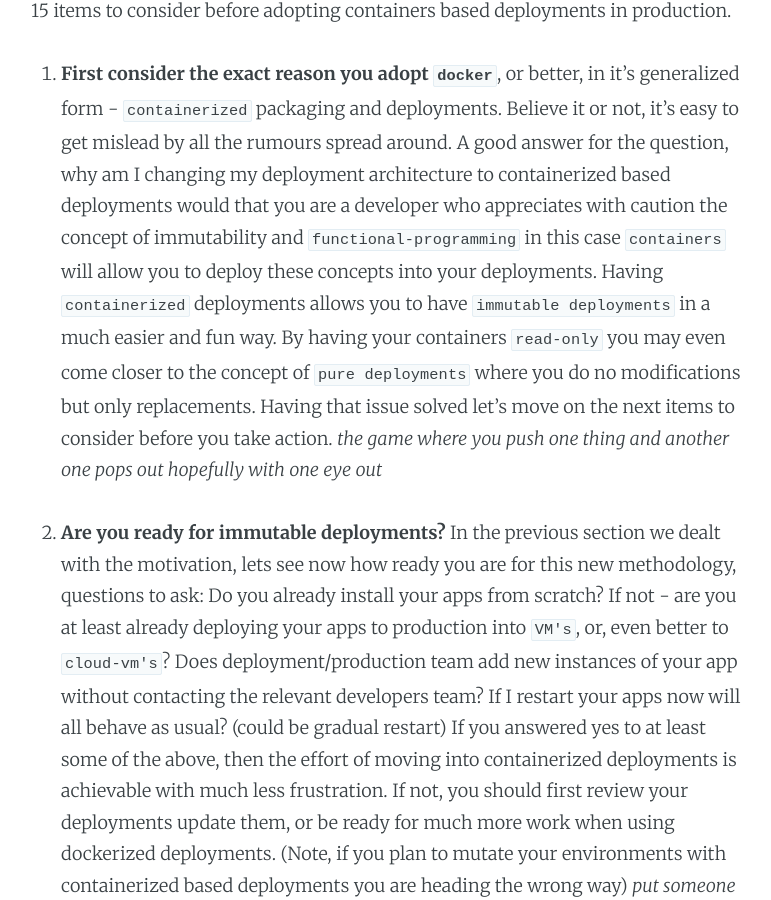
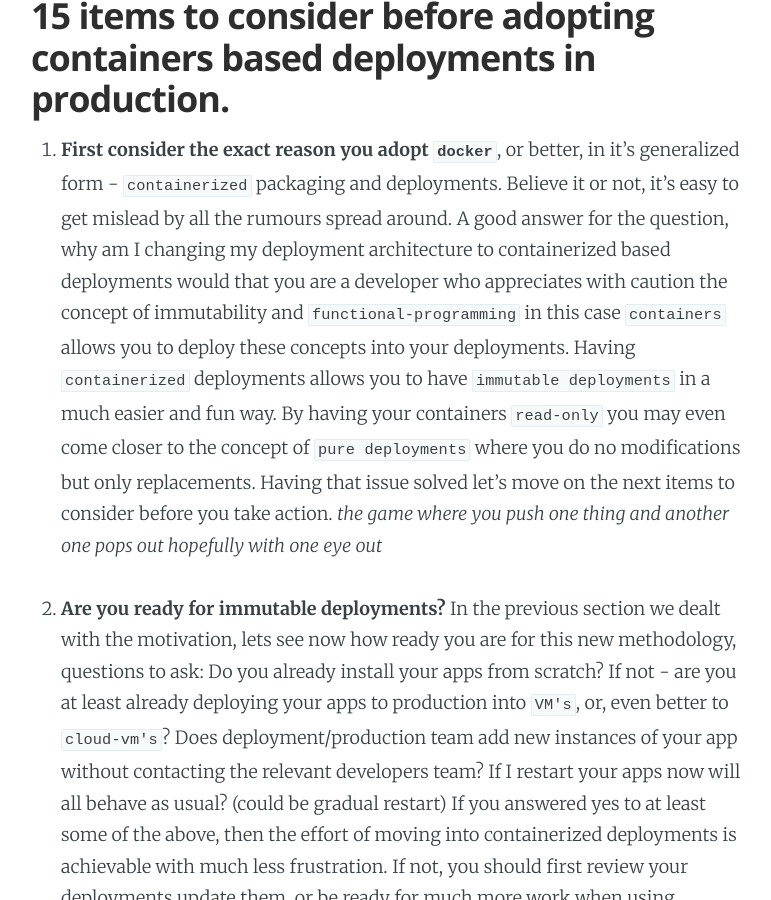
Before and after one commit to tomer-ben-david/tomer-ben-david.github.io.jekyll, a Jekyll site: the page built from _posts/2015-11-09-10-items-to-consider-before-migrating-to-docker.md, in a window 1280 px wide and 900 px high, scrolled down 306 px. Shown: the whole window, without its empty margins (254-1025 px from the left). Built offline with Jekyll 4.4.1, drawn with Linux system fonts in a browser that asks for light colours; Markdown is read by kramdown in place of the engine named in the settings; comment, search, counter and statistics services are not loaded.

```diff
--- a/_posts/2015-11-09-10-items-to-consider-before-migrating-to-docker.md
+++ b/_posts/2015-11-09-10-items-to-consider-before-migrating-to-docker.md
@@ -5,9 +5,9 @@
 categories: devops, programming, functional-programming
 comments: true
 ---
-15 items to consider before adopting containers based deployments in production.
+## 15 items to consider before adopting containers based deployments in production.
 
-1. **First consider the exact reason you adopt `docker`**, or better, in it's generalized form - `containerized` packaging and deployments.  Believe it or not, it's easy to get mislead by all the rumours spread around.  A good answer for the question, why am I changing my deployment architecture to containerized based deployments would that you are a developer who appreciates with caution the concept of immutability and `functional-programming` in this case `containers` will allow you to deploy these concepts into your deployments.  Having `containerized` deployments allows you to have `immutable deployments` in a much easier and fun way.  By having your containers `read-only` you may even come closer to the concept of `pure deployments` where you do no modifications but only replacements.  Having that issue solved let's move on the next items to consider before you take action.  *the game where you push one thing and another one pops out hopefully with one eye out*
+1. **First consider the exact reason you adopt `docker`**, or better, in it's generalized form - `containerized` packaging and deployments.  Believe it or not, it's easy to get mislead by all the rumours spread around.  A good answer for the question, why am I changing my deployment architecture to containerized based deployments would that you are a developer who appreciates with caution the concept of immutability and `functional-programming` in this case `containers` allows you to deploy these concepts into your deployments.  Having `containerized` deployments allows you to have `immutable deployments` in a much easier and fun way.  By having your containers `read-only` you may even come closer to the concept of `pure deployments` where you do no modifications but only replacements.  Having that issue solved let's move on the next items to consider before you take action.  *the game where you push one thing and another one pops out hopefully with one eye out*
 
 2. **Are you ready for immutable deployments?** In the previous section we dealt with the motivation, lets see now how ready you are for this new methodology, questions to ask: Do you already install your apps from scratch? If not - are you at least already deploying your apps to production into `VM's`, or, even better to `cloud-vm's`?  Does deployment/production team add new instances of your app without contacting the relevant developers team? If I restart your apps now will all behave as usual? (could be gradual restart) If you answered yes to at least some of the above, then the effort of moving into containerized deployments is achievable with much less frustration.  If not, you should first review your deployments update them, or be ready for much more work when using dockerized deployments.  (Note, if you plan to mutate your environments with containerized based deployments you are heading the wrong way) *put someone with his finger out measuring the air heat*
 
```
